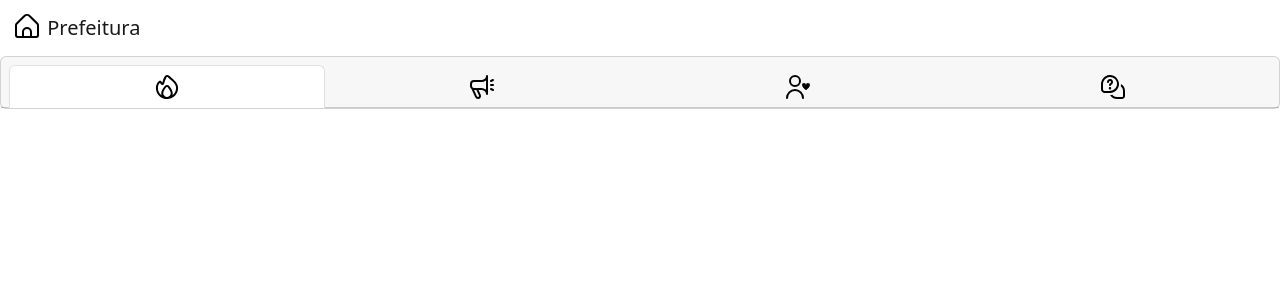
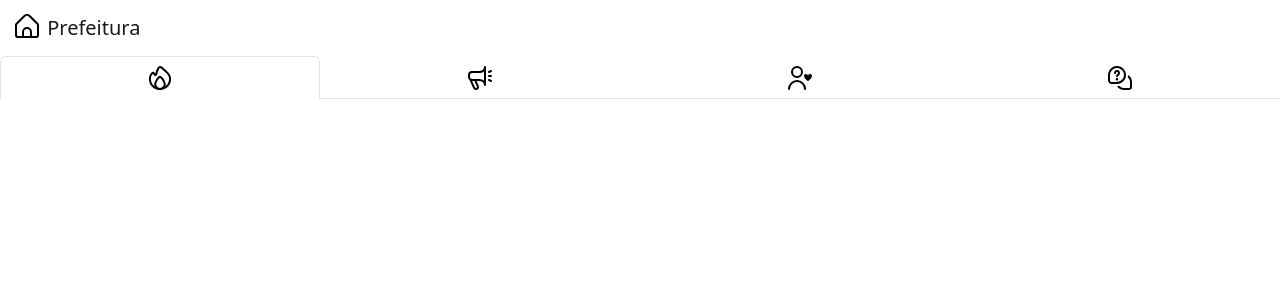
Before and after one commit to wvsamancio/app-frontend2, an Angular app: page / in a window 1280 px wide. Shown: the top 300 px of the page. Built offline with nearby package versions, Linux system fonts and the light colour scheme.

Commit message:
Working with css

```diff
--- a/angular.json
+++ b/angular.json
@@ -28,7 +28,9 @@
               "src/styles.css",
               "node_modules/bootstrap/dist/css/bootstrap.min.css"
             ],
-            "scripts": []
+            "scripts": [
+              "node_modules/bootstrap/dist/js/bootstrap.bundle.min.js"
+            ]
           },
           "configurations": {
             "production": {
--- a/src/app/app.component.html
+++ b/src/app/app.component.html
@@ -1,7 +1,7 @@
 <header>
   <nav class="navbar bg-body-tertiary">
     <div class="container-fluid">
-      <a class="navbar-brand" [routerLink]="['infos']">
+      <a class="navbar-brand">
         <img
           src="../assets/header-icons/casa.svg"
           alt="Logo"
@@ -13,60 +13,96 @@
       </a>
     </div>
   </nav>
-  <div class="card text-center">
   <div class="card-header">
-      <ul class="nav nav-fill nav-tabs card-header-tabs">
-        <li class="nav-item">
-          <a
+    <ul class="nav nav-tabs nav-fill" id="myTab" role="tablist">
+      <li class="nav-item" role="presentation">
+        <button
           class="nav-link active"
-            aria-current="true"
+          id="infos-tab"
+          data-bs-toggle="tab"
+          data-bs-target="#infos-tab-pane"
+          type="button"
+          role="tab"
+          aria-controls="infos-tab-pane"
+          aria-selected="true"
           [routerLink]="['infos']"
-            ><img
+        >
+          <img
             src="../assets/nav-icons/chama.svg"
             alt="Logo"
             width="30"
             height="24"
             class="d-inline-block align-text-top"
-          /></a>
+          />
+        </button>
       </li>
-        <li class="nav-item">
-          <a class="nav-link" aria-current="true" [routerLink]="['contribute']"
-            ><img
+      <li class="nav-item" role="presentation">
+        <button
+          class="nav-link"
+          id="contribute-tab"
+          data-bs-toggle="tab"
+          data-bs-target="#contribute-tab-pane"
+          type="button"
+          role="tab"
+          aria-controls="contribute-tab-pane"
+          aria-selected="false"
+          [routerLink]="['contribute']"
+        >
+          <img
             src="../assets/nav-icons/megafone.svg"
             alt="Logo"
             width="30"
             height="24"
             class="d-inline-block align-text-top"
-          /></a>
+          />
+        </button>
       </li>
-        <li class="nav-item">
-          <a
+      <li class="nav-item" role="presentation">
+        <button
           class="nav-link"
-            aria-current="true"
+          id="contributions-tab"
+          data-bs-toggle="tab"
+          data-bs-target="#contributions-tab-pane"
+          type="button"
+          role="tab"
+          aria-controls="contributions-tab-pane"
+          aria-selected="false"
           [routerLink]="['contributions']"
-            ><img
+        >
+          <img
             src="../assets/nav-icons/seguindo.svg"
             alt="Logo"
             width="30"
             height="24"
             class="d-inline-block align-text-top"
-          /></a>
+          />
+        </button>
       </li>
-        <li class="nav-item">
-          <a class="nav-link" aria-current="true" [routerLink]="['contacts']"
-            ><img
+      <li class="nav-item" role="presentation">
+        <button
+          class="nav-link"
+          id="contacts-tab"
+          data-bs-toggle="tab"
+          data-bs-target="#contacts-tab-pane"
+          type="button"
+          role="tab"
+          aria-controls="contacts-tab-pane"
+          aria-selected="false"
+          [routerLink]="['contacts']"
+        >
+          <img
             src="../assets/nav-icons/comentarios-pergunta.svg"
             alt="Logo"
             width="30"
             height="24"
             class="d-inline-block align-text-top"
-          /></a>
+          />
+        </button>
       </li>
     </ul>
   </div>
-  </div>
 </header>
-<main>
+<main class="container-fluid">
   <div class="card-body">
     <router-outlet></router-outlet>
   </div>
--- a/src/app/contacts/contacts.component.html
+++ b/src/app/contacts/contacts.component.html
@@ -1,4 +1,4 @@
-<h1>Contatos:</h1>
+<h1 class="text-center">Contatos:</h1>
 
 <ul *ngFor="let contact of contacts">
   <li>{{ contact.icon }}</li>
--- a/src/app/contribute/contribute.component.html
+++ b/src/app/contribute/contribute.component.html
@@ -1,24 +1,34 @@
-<h1>Contribuir:</h1>
+<h1 class="text-center">Contribuir:</h1>
+<p>Ao clicar em enviar sua localização atual também será enviada</p>
 
 <form #contributeForm="ngForm" (ngSubmit)="onSubmit(contributeForm)">
-  <div class="form-group">
-    <label for="content">Conteúdo</label>
+  <div class="mb-3">
+    <label for="content" class="form-label">Conteúdo</label>
+    <div class="input-group has-validation">
       <textarea
         class="form-control"
         rows="3"
+        id="validationServerUsername"
+        aria-describedby="inputGroupPrepend3 validationServerUsernameFeedback"
         name="content"
         #content="ngModel"
         [ngModel]="content.value"
         required
       ></textarea>
-    <span>
-      <small *ngIf="content.invalid && (content.dirty || content.touched)"
-        >Informe o conteúdo</small
+      <div id="validationServerUsernameFeedback" class="invalid-feedback">
+        Please choose a username.
+      </div>
+    </div>
+
+    <div
+      class="invalid-feedback"
+      *ngIf="content.invalid && (content.dirty || content.touched)"
     >
-    </span>
+      Informe o conteúdo
     </div>
-  <div class="form-group">
-    <label for="department">Departamento</label>
+  </div>
+  <div class="mb-3">
+    <label for="department" class="form-label">Departamento</label>
     <select
       class="form-control"
       placeholder="Informe o departmento"
@@ -27,22 +37,16 @@
       [ngModel]="department.value"
       required
     >
-      <option value="">Selecione um departmento</option>
+      <option selected>Selecione um departmento</option>
       <option *ngFor="let item of departments" [value]="item.name">
         {{ item.name }}
       </option>
     </select>
-    <span>
-      <small
-        *ngIf="department.invalid && (department.dirty || department.touched)"
-        >Informe o departmento</small
-      >
-    </span>
   </div>
   <button
     [disabled]="contributeForm.invalid"
     type="submit"
-    class="btn btn-primary"
+    class="btn btn-primary btn-lg"
   >
     Enviar
   </button>
--- a/src/app/contributions/contributions.component.html
+++ b/src/app/contributions/contributions.component.html
@@ -1,4 +1,4 @@
-<h1>Minhas Contribuições:</h1>
+<h1 class="text-center">Minhas Contribuições:</h1>
 
 <ul *ngFor="let contribute of contributions">
   <li>{{ contribute.content }}</li>
--- a/src/app/infos/infos.component.html
+++ b/src/app/infos/infos.component.html
@@ -1,4 +1,4 @@
-<h1>Informações:</h1>
+<h1 class="text-center">Informações:</h1>
 
 <ul *ngFor="let info of infos">
   <li>{{ info.title }} - {{ info.content }}</li>
```
Lines whose indentation alone changed are shown as unchanged.
